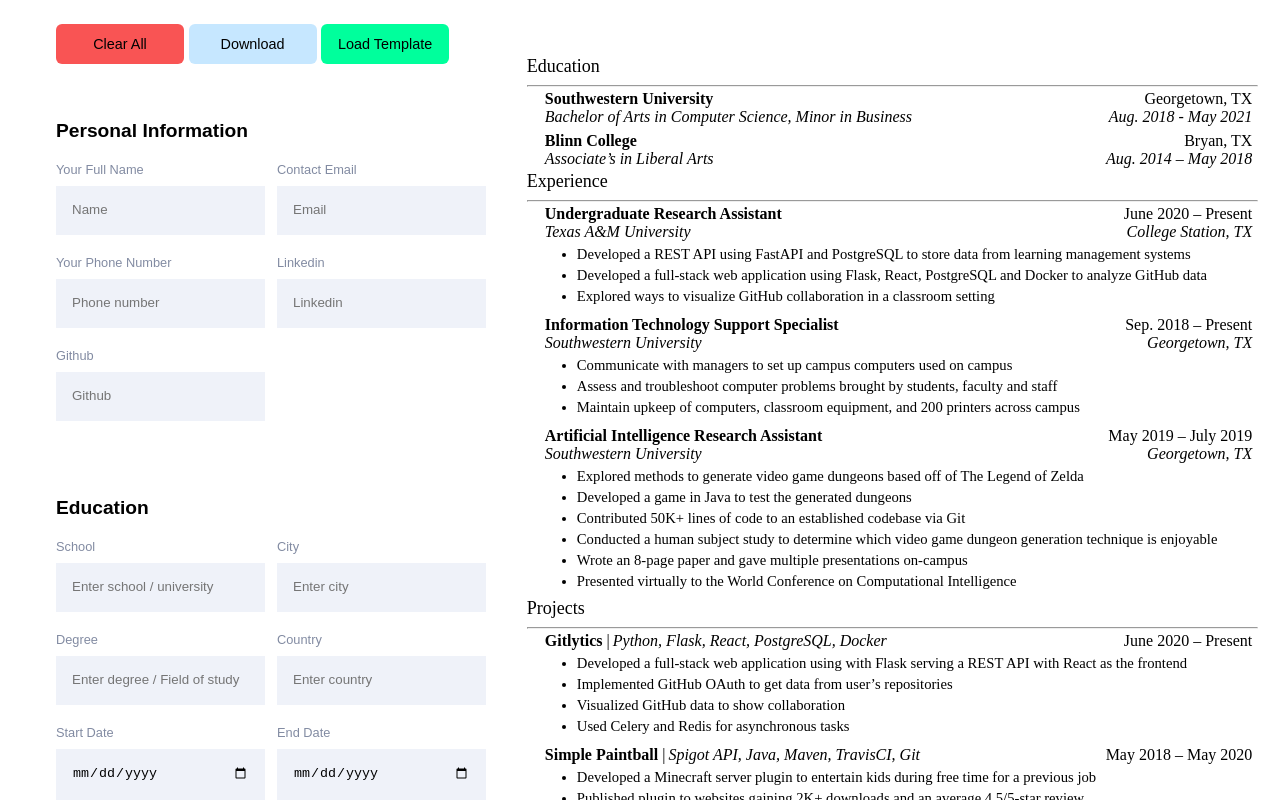
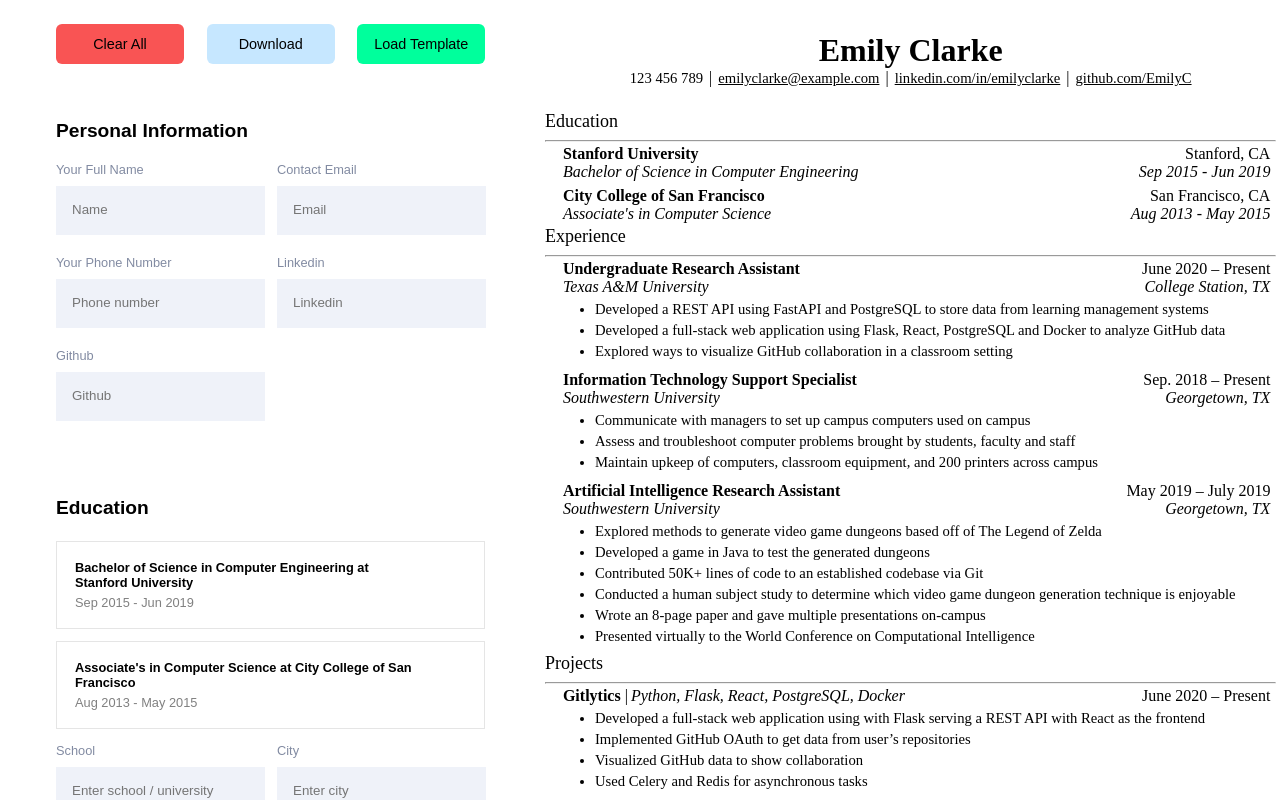
Before and after one commit to Etativel/cv-maker, a React (Vite) app: page / in a window 1280 px wide. Built offline with nearby package versions, Linux system fonts and the light colour scheme.

Commit message:
feat: render component, add dummy data

```diff
--- a/src/App.jsx
+++ b/src/App.jsx
@@ -1,14 +1,17 @@
+/* eslint-disable no-unused-vars */
 import "./App.css";
 import Sidebar from "./components/Sidebar";
 import Canvas from "./components/Canvas";
 import { useState } from "react";
+import { jakeRyan, emilyClarke } from "./utils/DummyData";
+const dummy = emilyClarke;
 
 function App() {
-  const [profile, setProfile] = useState({});
-  const [education, setEducation] = useState([]);
-  const [experience, setExperience] = useState([]);
-  const [projects, setProjects] = useState([]);
-  const [skills, setSkills] = useState([]);
+  const [profile, setProfile] = useState(dummy.personal);
+  const [education, setEducation] = useState(dummy.education);
+  const [experience, setExperience] = useState(dummy.experience);
+  const [projects, setProjects] = useState(dummy.projects);
+  const [skills, setSkills] = useState(dummy.skills);
   const [font, setFont] = useState("Times New Roman");
 
   return (
--- a/src/components/DOM/EducationDetails.jsx
+++ b/src/components/DOM/EducationDetails.jsx
@@ -1,42 +1,43 @@
-/* eslint-disable no-unused-vars */
 /* eslint-disable react/prop-types */
+import { formatDate } from "../../utils/Formatter";
+function EducationComponent({ education }) {
+  return (
+    <>
+      {education.map((edu, index) => (
+        <div key={"edu" + index} className="edu-1 edu-content">
+          <div className="edu-info">
+            <p className="education-place">
+              <strong>{edu.school}</strong>
+            </p>
+            <p className="education-info">
+              <i>{edu.degree}</i>
+            </p>
+          </div>
+          <div className="edu-date">
+            <p>
+              {edu.eduCity}, {edu.eduCountry}
+            </p>
+            <p>
+              <i>
+                {formatDate(edu.eduStartDate)} - {formatDate(edu.eduEndDate)}
+              </i>
+            </p>
+          </div>
+        </div>
+      ))}
+    </>
+  );
+}
 export default function EducationDetails({ education, font }) {
   return (
     <div className="education-container" style={{ fontFamily: font }}>
-      <div className="education-head">Education</div>
-      <hr />
-      <div className="edu-1 edu-content">
-        <div className="edu-info">
-          <p className="education-place">
-            <strong>Southwestern University</strong>
-          </p>
-          <p className="education-info">
-            <i>Bachelor of Arts in Computer Science, Minor in Business</i>
-          </p>
-        </div>
-        <div className="edu-date">
-          <p>Georgetown, TX</p>
-          <p>
-            <i>Aug. 2018 - May 2021</i>
-          </p>
-        </div>
-      </div>
-      <div className="edu-1 edu-content">
-        <div className="edu-info">
-          <p className="education-place">
-            <strong>Blinn College</strong>
-          </p>
-          <p className="education-info">
-            <i>Associate’s in Liberal Arts</i>
-          </p>
-        </div>
-        <div className="edu-date">
-          <p>Bryan, TX</p>
-          <p>
-            <i>Aug. 2014 – May 2018</i>
-          </p>
-        </div>
-      </div>
+      {education.length > 0 && (
+        <>
+          <div className="education-head">Education</div>
+          <hr />
+          <EducationComponent education={education} />
+        </>
+      )}
     </div>
   );
 }
--- a/src/styles/Sidebar.css
+++ b/src/styles/Sidebar.css
@@ -14,6 +14,7 @@
 .sidebar {
   background-color: #ffffff;
   flex-grow: 4;
+  max-width: 650px;
   height: fit-content;
   overflow-y: auto;
   height: 100vh;
--- /dev/null
+++ b/src/utils/DummyData.js
@@ -0,0 +1,219 @@
+const jakeRyan = {
+  personal: {
+    name: "Jake Ryan",
+    number: "555 555 555",
+    email: "jakeryan@gmail.com",
+    linkedin: "linkedin.com/in/jake",
+    github: "github.com/Jake",
+  },
+  education: [
+    {
+      school: "Southwestern University",
+      degree: "Bachelor of Arts in Computer Science, Minor in Business",
+      eduCity: "Georgetown",
+      eduCountry: "TX",
+      eduStartDate: "2014-08-01",
+      eduEndDate: "2021-05-01",
+    },
+    {
+      school: "Blinn College",
+      degree: "Associate’s in Liberal Arts",
+      eduCity: "Bryan",
+      eduCountry: "TX",
+      eduStartDate: "2014-08-01",
+      eduEndDate: "2018-05-01",
+    },
+  ],
+  experience: [
+    {
+      position: "Undergraduate Research Assistant",
+      company: "Texas A&M University",
+      experienceDetails: [
+        "Developed a REST API using FastAPI and PostgreSQL to store data from learning management systems",
+        "Developed a full-stack web application using Flask, React, PostgreSQL and Docker to analyze GitHub data",
+        "Explored ways to visualize GitHub collaboration in a classroom setting",
+      ],
+      experienceStartDate: "2020-06-01",
+      experienceEndDate: "2024-11-13",
+      companyCountry: "College Station",
+      companyCity: "TX",
+    },
+    {
+      position: "Information Technology Support Specialist",
+      company: "Southwestern University",
+      experienceDetails: [
+        "Communicate with managers to set up campus computers used on campus",
+        "Assess and troubleshoot computer problems brought by students, faculty and staff",
+        "Maintain upkeep of computers, classroom equipment, and 200 printers across campus",
+      ],
+      experienceStartDate: "2018-06-01",
+      experienceEndDate: "2024-11-13",
+      companyCountry: "Georgetown",
+      companyCity: "TX",
+    },
+    {
+      position: "Artificial Intelligence Research Assistant",
+      company: "Southwestern University",
+      experienceDetails: [
+        "Explored methods to generate video game dungeons based off of The Legend of Zelda",
+        "ADeveloped a game in Java to test the generated dungeons",
+        "Contributed 50K+ lines of code to an established codebase via Git",
+        "Conducted a human subject study to determine which video game dungeon generation technique is enjoyable",
+        "Wrote an 8-page paper and gave multiple presentations on-campus",
+        "Presented virtually to the World Conference on Computational Intelligence",
+      ],
+      experienceStartDate: "2019-06-01",
+      experienceEndDate: "2024-11-13",
+      companyCountry: "Georgetown",
+      companyCity: "TX",
+    },
+  ],
+  projects: [
+    {
+      projectName: "Gitlytics",
+      projectStack: "Python, Flask, React, PostgreSQL, Docker",
+      projectDetails: [
+        "Developed a full-stack web application using with Flask serving a REST API with React as the frontend",
+        "Implemented GitHub OAuth to get data from user’s repositories",
+        "Visualized GitHub data to show collaboration",
+        "Used Celery and Redis for asynchronous tasks",
+      ],
+      projectStartDate: "2020-06-01",
+      projectEndDate: "2024-07-01",
+    },
+    {
+      projectName: "Simple Paintball",
+      projectStack: "Spigot API, Java, Maven, TravisCI, Git",
+      projectDetails: [
+        "Developed a Minecraft server plugin to entertain kids during free time for a previous job",
+        "Published plugin to websites gaining 2K+ downloads and an average 4.5/5-star review",
+        "Implemented continuous delivery using TravisCI to build the plugin upon new a release",
+        "Collaborated with Minecraft server administrators to suggest features and get feedback about the plugin",
+      ],
+      projectStartDate: "2018-05-01",
+      projectEndDate: "2020-05-01",
+    },
+  ],
+  skills: [
+    {
+      skillName: "Languages",
+      skillDetails:
+        "Java, Python, C/C++, SQL (Postgres), JavaScript, HTML/CSS, R",
+    },
+    {
+      skillName: "Frameworks",
+      skillDetails:
+        "React, Node.js, Flask, JUnit, WordPress, Material-UI, FastAPI",
+    },
+    {
+      skillName: "Developer Tools",
+      skillDetails:
+        "Git, Docker, TravisCI, Google Cloud Platform, VS Code, Visual Studio, PyCharm, IntelliJ, Eclipse",
+    },
+    {
+      skillName: "Libraries",
+      skillDetails: "pandas, NumPy, Matplotlib",
+    },
+  ],
+};
+
+const emilyClarke = {
+  personal: {
+    name: "Emily Clarke",
+    number: "123 456 789",
+    email: "emilyclarke@example.com",
+    linkedin: "linkedin.com/in/emilyclarke",
+    github: "github.com/EmilyC",
+  },
+  education: [
+    {
+      school: "Stanford University",
+      degree: "Bachelor of Science in Computer Engineering",
+      eduCity: "Stanford",
+      eduCountry: "CA",
+      eduStartDate: "2015-09-01",
+      eduEndDate: "2019-06-01",
+    },
+    {
+      school: "City College of San Francisco",
+      degree: "Associate's in Computer Science",
+      eduCity: "San Francisco",
+      eduCountry: "CA",
+      eduStartDate: "2013-08-01",
+      eduEndDate: "2015-05-01",
+    },
+  ],
+  experience: [
+    {
+      position: "Software Engineer",
+      company: "Tech Innovations Inc.",
+      experienceDetails: [
+        "Developed backend services using Node.js and MongoDB for cloud applications",
+        "Collaborated with frontend developers to integrate REST APIs into a user-friendly interface",
+        "Designed and implemented an automated testing suite to improve quality assurance",
+      ],
+      experienceStartDate: "2019-07-01",
+      experienceEndDate: "2024-11-13",
+      companyCountry: "San Francisco",
+      companyCity: "CA",
+    },
+    {
+      position: "Junior Web Developer",
+      company: "Web Solutions LLC",
+      experienceDetails: [
+        "Built responsive websites using HTML, CSS, and JavaScript frameworks",
+        "Collaborated on projects using Git for version control and GitHub for project management",
+        "Optimized website performance and SEO for client websites",
+      ],
+      experienceStartDate: "2017-05-01",
+      experienceEndDate: "2019-06-01",
+      companyCountry: "San Francisco",
+      companyCity: "CA",
+    },
+  ],
+  projects: [
+    {
+      projectName: "WeatherApp",
+      projectStack: "React, Node.js, OpenWeatherMap API",
+      projectDetails: [
+        "Created a weather forecasting app using React and OpenWeatherMap API to fetch real-time data",
+        "Implemented state management with Redux to handle user preferences",
+        "Deployed the app to Heroku for global access",
+      ],
+      projectStartDate: "2020-02-01",
+      projectEndDate: "2020-12-01",
+    },
+    {
+      projectName: "Portfolio Website",
+      projectStack: "HTML, CSS, JavaScript, React",
+      projectDetails: [
+        "Designed and developed a personal portfolio website to showcase projects and skills",
+        "Implemented a contact form using JavaScript and integrated email notifications",
+        "Optimized site for mobile-first design using responsive web techniques",
+      ],
+      projectStartDate: "2018-05-01",
+      projectEndDate: "2018-08-01",
+    },
+  ],
+  skills: [
+    {
+      skillName: "Languages",
+      skillDetails:
+        "JavaScript, Python, Java, SQL (MySQL), HTML/CSS, TypeScript",
+    },
+    {
+      skillName: "Frameworks",
+      skillDetails: "React, Express, Node.js, Angular, Django",
+    },
+    {
+      skillName: "Developer Tools",
+      skillDetails: "Git, Docker, GitHub, VS Code, Jenkins, Firebase",
+    },
+    {
+      skillName: "Libraries",
+      skillDetails: "jQuery, Bootstrap, Lodash",
+    },
+  ],
+};
+
+export { emilyClarke, jakeRyan };
```
Also changed, not shown: src/components/form/TechnicalSkillsForm.jsx (+24 -12 lines).
